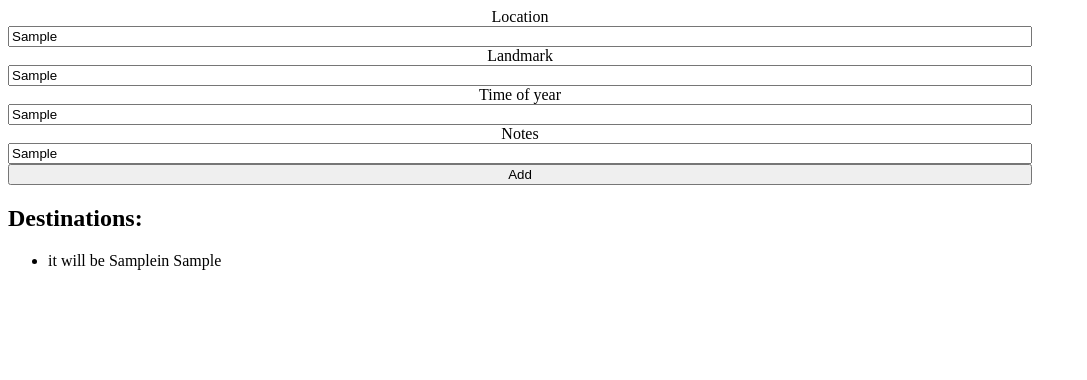
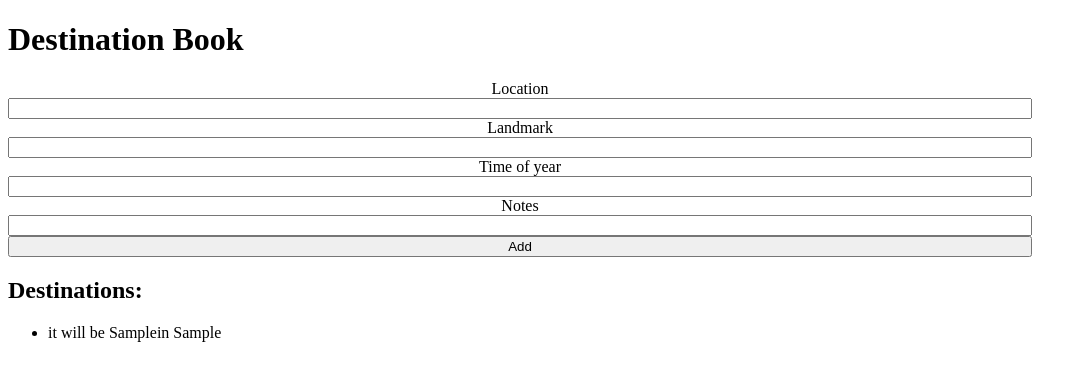
Before and after one commit to maryleemarks/Places, a plain HTML site: page index.html in a window 1280 px wide. Both pictures are taken after typing "Sample", "Sample", "Sample", "Sample" into the empty fields and a click on the button "Add". Shown: the whole page, without its empty margins (0-1087 px from the left). Drawn offline with Linux system fonts and the light colour scheme.

Commit message:
everything else

```diff
--- a/index.html
+++ b/index.html
@@ -7,6 +7,10 @@
   <title>Destination Book</title>
 </head>
 <body>
+<div clang="container">
+  <h1>Destination Book</h1>
+  <div class="row">
+    <div class="col-md-6">
   <form id="destination-info">
     <label for="location">Location</label>
     <input type="text" id="location">
--- a/js/scripts.js
+++ b/js/scripts.js
@@ -18,6 +18,14 @@ DestinationBook.prototype.findDestination = function(id) {
     return this.destinations[id]
   }
   return false
+};
+
+DestinationBook.prototype.deleteDestination = function(id) {
+  if (this.destinations[id] === undefined) {
+    return false;
+  }
+  delete this.destinations[id];
+  return  true;
 };
 
 function Destination(location, landmark, toy, notes) {
@@ -71,6 +79,12 @@ $(document).ready(function() {
     let inputtedLandmark = $("#landmark").val();
     let inputtedToy = $("#toy").val();
     let inputtedNotes = $("#notes").val();
+
+    $("#location").val("");
+    $("#landmark").val("");
+    $("#toy").val("");
+    $("#notes").val("");
+
     let newDestination = new Destination(inputtedLocation, inputtedLandmark, inputtedToy, inputtedNotes);
     console.log(newDestination);
     destinationBook.addDestination(newDestination);
```
